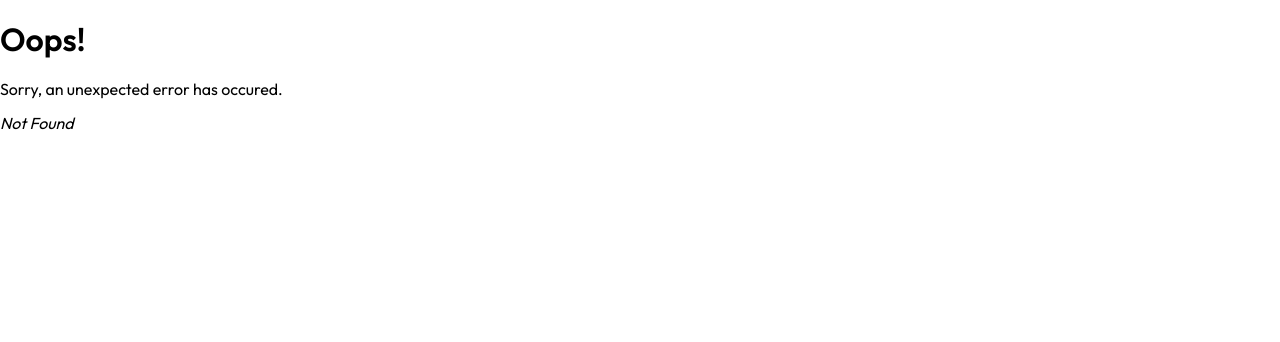
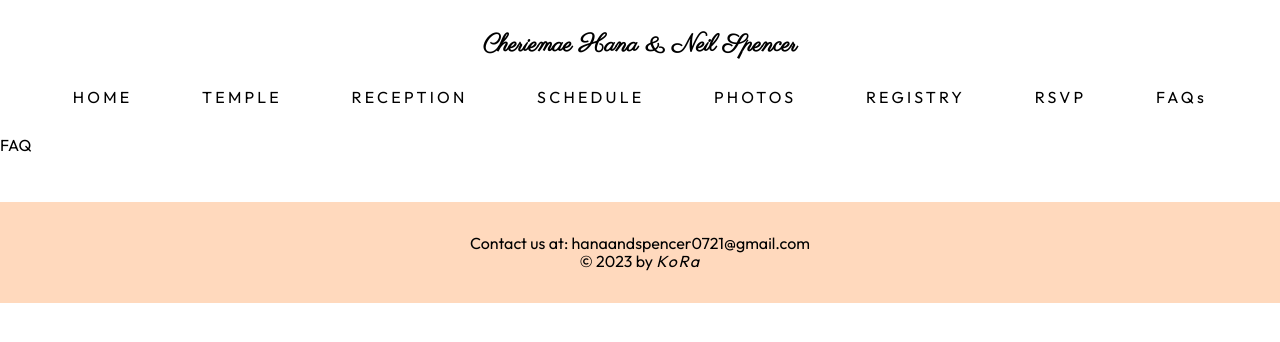
Before and after one commit to spencer-rafada/wedding-website, a React (Vite) app: page /FAQ in a window 1280 px wide. Before the commit this address had no page. Shown: the top 342 px of the page. Built offline with nearby package versions, Linux system fonts and the light colour scheme.

Commit message:
added FAQs

```diff
--- a/src/components/Footer.jsx
+++ b/src/components/Footer.jsx
@@ -5,7 +5,7 @@ export default function Footer() {
     <footer>
       <p>Contact us at: hanaandspencer0721@gmail.com</p>
       <p>
-        &copy; 2023 by <span className='us'>KoRa</span>
+        &copy; 2023 by <span className="us">KoRa</span>
       </p>
     </footer>
   );
--- a/src/components/Navbar.jsx
+++ b/src/components/Navbar.jsx
@@ -28,6 +28,11 @@ export default function Navbar() {
           <li>
             <Link to={`/RSVP`}>RSVP</Link>
           </li>
+          <li>
+            <Link to={`/FAQ`}>
+              FAQ<span className="FAQs">s</span>
+            </Link>
+          </li>
         </ul>
       </nav>
     </header>
--- /dev/null
+++ b/src/routes/FAQs/FAQ.jsx
@@ -0,0 +1,5 @@
+import React from 'react';
+
+export default function FAQ() {
+  return <div>FAQ</div>;
+}
--- a/src/routes/index.jsx
+++ b/src/routes/index.jsx
@@ -7,4 +7,5 @@ import Schedule from './Schedule/Schedule';
 import Photos from './Photos/Photos';
 import Registry from './Registry/Registry';
 import RSVP from './RSVP/RSVP';
-export { Home, Root, ErrorPage, Temple, Reception, Schedule, Photos, Registry, RSVP };
+import FAQ from './FAQs/FAQ';
+export { Home, Root, ErrorPage, Temple, Reception, Schedule, Photos, Registry, RSVP, FAQ };
--- a/src/styles/styles.css
+++ b/src/styles/styles.css
@@ -1,6 +1,6 @@
-@import url("https://fonts.googleapis.com/css2?family=Dancing+Script:wght@400;700&family=Parisienne&family=Outfit:wght@300;400;600&display=swap");
+@import url('https://fonts.googleapis.com/css2?family=Dancing+Script:wght@400;700&family=Parisienne&family=Outfit:wght@300;400;600&display=swap');
 #root {
-  font-family: "Outfit", sans-serif;
+  font-family: 'Outfit', sans-serif;
   color: black;
 }
 
@@ -12,7 +12,7 @@ header h1 {
   margin-top: 1rem;
   margin-bottom: 1rem;
   font-size: 1.5rem;
-  font-family: "Parisienne", cursive;
+  font-family: 'Parisienne', cursive;
 }
 header ul {
   list-style: none;
@@ -32,6 +32,7 @@ header ul li {
   }
 }
 header ul li a {
+  color: black;
   text-decoration: none;
   text-transform: uppercase;
   font-weight: 400;
@@ -44,19 +45,22 @@ header ul li a {
     letter-spacing: 0.2rem;
   }
 }
+header ul li a .FAQs {
+  text-transform: none;
+}
 header ul li a:visited {
   color: black;
 }
 header ul li:hover {
   transform: scale(1.2);
-  border-bottom: solid 2px #FFD9BD;
+  border-bottom: solid 2px #ffd9bd;
 }
 
 footer {
   text-align: center;
   padding: 2rem;
   margin-top: 3rem;
-  background-color: #FFD9BD;
+  background-color: #ffd9bd;
 }
 footer p {
   margin: 0;
@@ -64,4 +68,4 @@ footer p {
 footer p .us {
   letter-spacing: 0.1rem;
   font-style: italic;
-}/*# sourceMappingURL=styles.css.map */
+} /*# sourceMappingURL=styles.css.map */
--- a/src/styles/styles.scss
+++ b/src/styles/styles.scss
@@ -29,6 +29,7 @@ header {
       }
       transition: 0.2s transform;
       a {
+        color: black;
         text-decoration: none;
         text-transform: uppercase;
         font-weight: 400;
@@ -37,6 +38,9 @@ header {
         @media screen and (min-width: 769px) {
           font-size: 1rem;
           letter-spacing: 0.2rem;
+        }
+        .FAQs {
+          text-transform: none;
         }
       }
       a:visited {
```
Also changed, not shown: src/main.jsx (+6 -1 lines), 1 other file (tests, documents, lock files or other folders).
